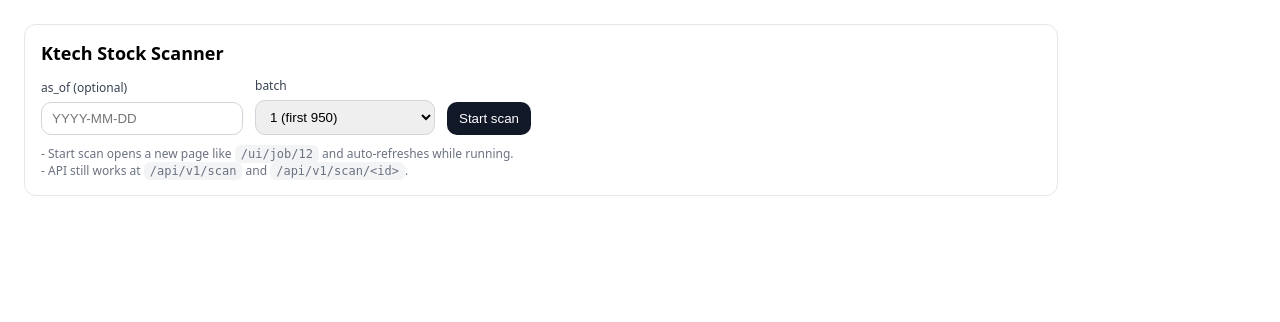
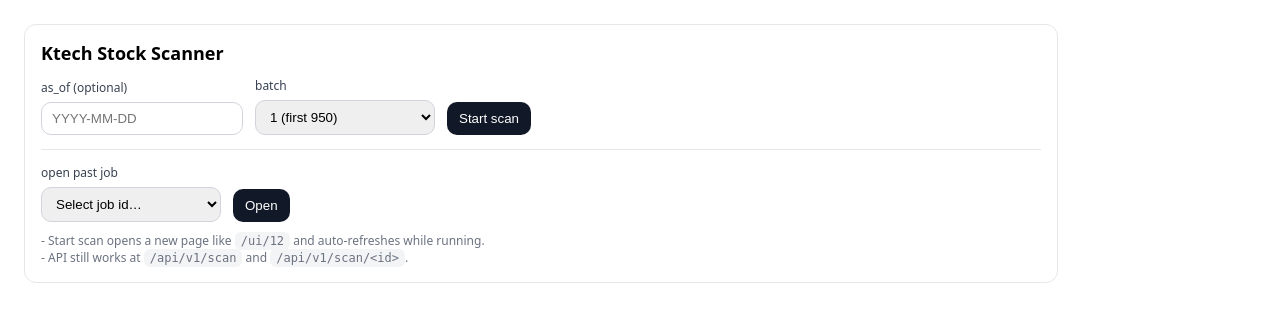
Before and after one commit to kkumar0829/Ktech, a Flask app: page / in a window 1280 px wide. Shown: the top 322 px of the page. Run offline with Flask 3, Linux system fonts and the light colour scheme.

Commit message:
feat(ui): add job dropdown, shorter URLs, slower refresh
- Add dropdown on /ui to open stored job ids from scan_results_store.jsonl
- Add short route /ui/<job_id> as an alias for job pages
- Change auto-refresh interval from 5s to 30s while a job is running

Made-with: Cursor

```diff
--- a/main.py
+++ b/main.py
@@ -88,6 +88,28 @@ def _read_record_from_store(job_id: str) -> dict[str, Any] | None:
     except Exception:
         return None
     return None
+
+
+def _list_job_ids_from_store(*, limit: int = 50) -> list[str]:
+    """Return newest-first job_ids from the store file."""
+    if not _RESULTS_STORE_FILE.exists():
+        return []
+    out: list[str] = []
+    try:
+        for ln in _RESULTS_STORE_FILE.read_text(encoding="utf-8").splitlines():
+            ln = ln.strip()
+            if not ln:
+                continue
+            obj = json.loads(ln)
+            jid = obj.get("job_id")
+            if jid is None:
+                continue
+            out.append(str(jid))
+            if len(out) >= limit:
+                break
+    except Exception:
+        return out
+    return out
 
 
 def _new_job() -> str:
@@ -351,7 +373,15 @@ def ui_home() -> Any:
     if job_id:
         job = _read_record_from_store(job_id) or _get_job(job_id)
 
-    return render_template("ui.html", as_of=as_of, b=b, job_id=job_id, job=job)
+    recent_job_ids = _list_job_ids_from_store(limit=50)
+    return render_template(
+        "ui.html",
+        as_of=as_of,
+        b=b,
+        job_id=job_id,
+        job=job,
+        recent_job_ids=recent_job_ids,
+    )
 
 
 @app.get("/ui/start")
@@ -380,6 +410,15 @@ def ui_start() -> Any:
     return redirect(url_for("ui_job", job_id=job_id))
 
 
+@app.get("/ui/job")
+def ui_job_picker() -> Any:
+    job_id = request.args.get("job_id", "").strip()
+    if not job_id:
+        return redirect(url_for("ui_home"))
+    return redirect(url_for("ui_job", job_id=job_id))
+
+
+@app.get("/ui/<job_id>")
 @app.get("/ui/job/<job_id>")
 def ui_job(job_id: str) -> Any:
     job = _read_record_from_store(job_id) or _get_job(job_id)
--- a/templates/ui.html
+++ b/templates/ui.html
@@ -45,8 +45,27 @@
         </div>
       </form>
 
+      <hr style="border: 0; border-top: 1px solid #e5e7eb; margin: 14px 0;" />
+
+      <form action="/ui/job" method="get">
+        <div class="row">
+          <div>
+            <label>open past job</label>
+            <select name="job_id">
+              <option value="">Select job id…</option>
+              {% for jid in (recent_job_ids or []) %}
+                <option value="{{ jid }}">{{ jid }}</option>
+              {% endfor %}
+            </select>
+          </div>
+          <div>
+            <button type="submit">Open</button>
+          </div>
+        </div>
+      </form>
+
       <div class="muted">
-        - Start scan opens a new page like <code>/ui/job/12</code> and auto-refreshes while running.<br/>
+        - Start scan opens a new page like <code>/ui/12</code> and auto-refreshes while running.<br/>
         - API still works at <code>/api/v1/scan</code> and <code>/api/v1/scan/&lt;id&gt;</code>.
       </div>
     </div>
--- a/templates/ui_job.html
+++ b/templates/ui_job.html
@@ -5,7 +5,7 @@
     <meta name="viewport" content="width=device-width, initial-scale=1" />
     <title>Scan Job {{ job_id }}</title>
     {% if status in ["pending", "running"] %}
-      <meta http-equiv="refresh" content="5" />
+      <meta http-equiv="refresh" content="30" />
     {% endif %}
     <style>
       body { font-family: ui-sans-serif, system-ui, -apple-system, Segoe UI, Roboto, Arial; margin: 24px; }
```
